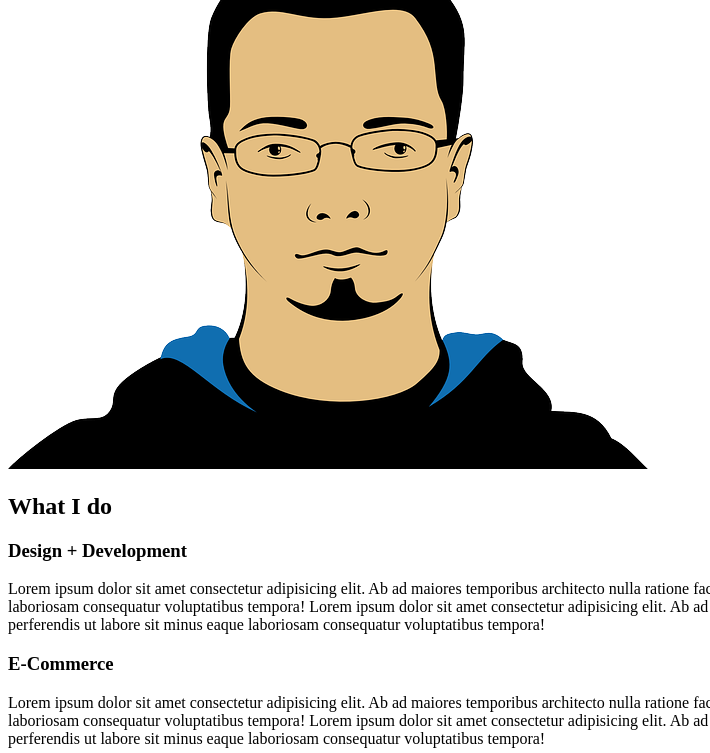
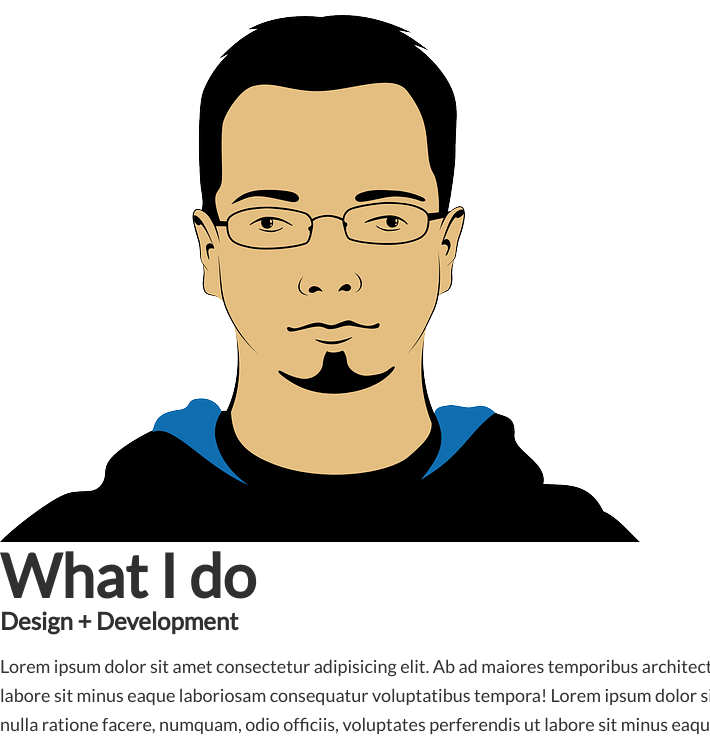
Before and after one commit to OCHIENGDAVIS/portfolio, a plain HTML site: page index.html in a window 1280 px wide. Shown: the part 863-1616 px from the top of the page, without its empty margins (0-710 px from the left). Drawn offline with Linux system fonts and the light colour scheme.

Commit message:
Add the general styles for the page

```diff
--- a/assets/css/main.css
+++ b/assets/css/main.css
@@ -0,0 +1,57 @@
+*, *::before, *::after{
+    box-sizing: border-box;
+}
+
+/* custom properties */
+:root{
+    --ff-primary : Lato, sans-serif;
+    --ff-secondary : Lato, monospace;
+    --fw-regular : 300;
+    --fw-bold : 900;
+    --clr-light : #fff;
+    --clr-dark : #303030;
+    --clr-accent : #16e0bd;
+    --fs-h1 : 3rem;
+    --fs-h2 : 2.25rem;
+    --fs-h3 : 12.25rem;
+    --fs-body : 1rem;
+
+}
+@media (min-width : 800px){
+    :root{
+        --fs-h1 : 4.5rem;
+        --fs-h2 : 3.75rem;
+        --fs-h3 : 1.5rem;
+        --fs-body : 1.125rem;
+    }
+}
+
+/* General styles */
+body{
+    background: var(--clr-light);
+    color: var(--clr-dark);
+    margin: 0;
+    font-family: var(--ff-primary);
+    font-size: var(--fs-body);
+    line-height: 1.6;
+}
+img{
+    display: block;
+    max-width: 100%;
+}
+
+/* TYpography */
+h1, h2, h3{
+    line-height: 1.1;
+    margin: 0;
+}
+
+h1{
+    font-size: var(--fs-h1);
+}
+h2{
+    font-size: var(--fs-h2);
+}
+h3{
+    font-size: var(--fs-h3);
+}
--- a/index.html
+++ b/index.html
@@ -4,6 +4,8 @@
     <meta charset="UTF-8">
     <meta name="viewport" content="width=device-width, initial-scale=1.0">
     <title>Portfolio | Davis</title>
+    <link href="https://fonts.googleapis.com/css?family=Lato&display=swap" rel="stylesheet">
+    <link rel="stylesheet" href="./assets/css/main.css">
 </head>
 <body>
     <header>
```
